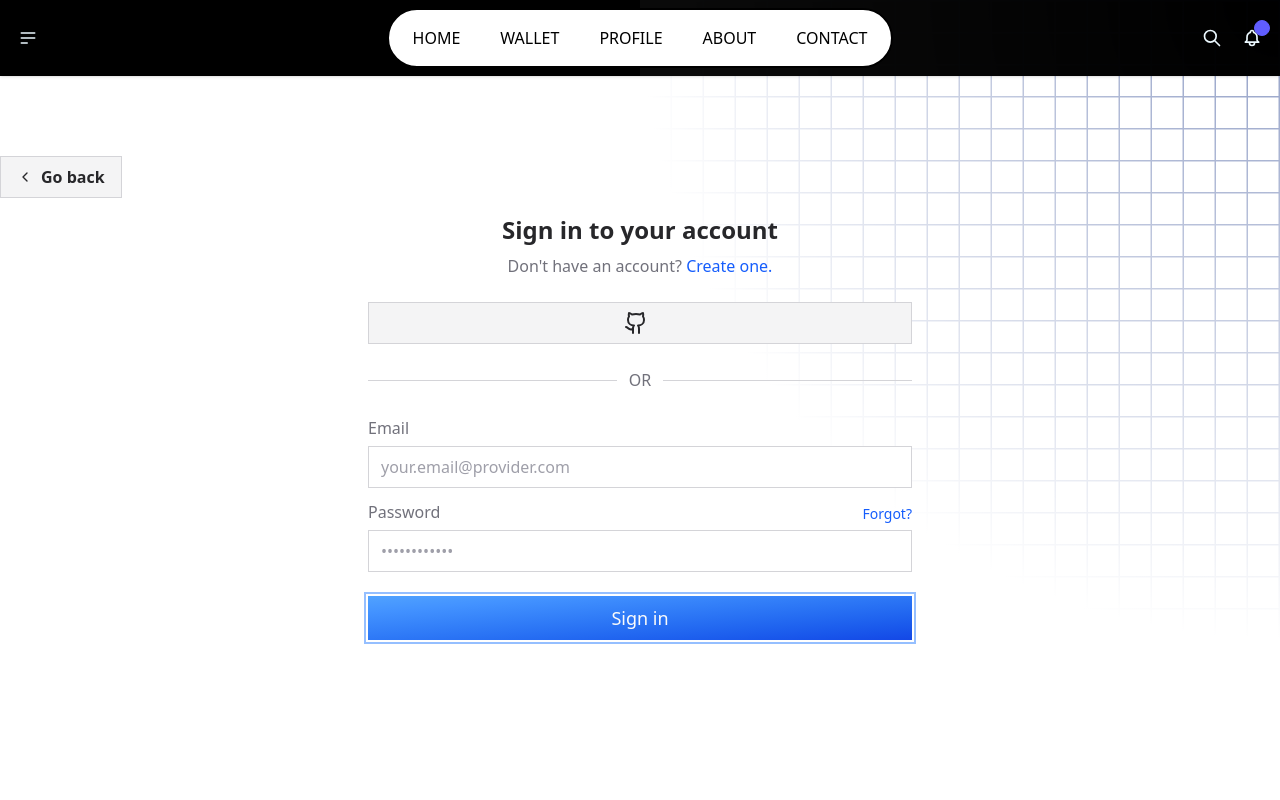
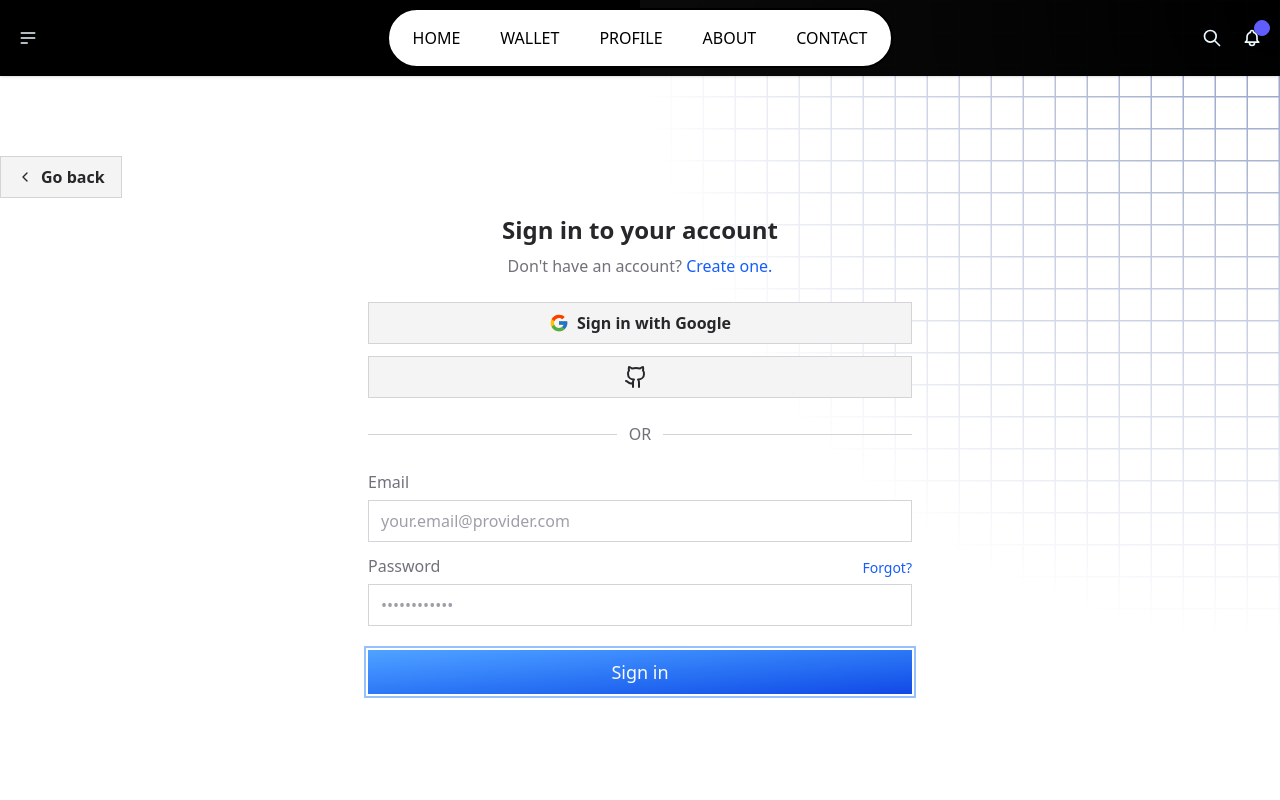
Before and after one commit to do2523/CryptoMarketplace, a React (Vite) app in the folder frontend/: page /signup in a window 1280 px wide. Shown: the top 800 px of the page. Built offline with nearby package versions, Linux system fonts and the light colour scheme.

Commit message:
added frontend google authentication to signup

```diff
--- a/frontend/index.html
+++ b/frontend/index.html
@@ -9,5 +9,6 @@
   <body>
     <div id="root"></div>
     <script type="module" src="/src/main.tsx"></script>
+    <script src="https://accounts.google.com/gsi/client" async defer></script>
   </body>
 </html>
--- /dev/null
+++ b/frontend/src/GoogleSignIn.tsx
@@ -0,0 +1,48 @@
+"use client"
+
+import React from "react"
+import { FcGoogle } from "react-icons/fc"
+
+declare global {
+  interface Window {
+    google?: any
+  }
+}
+
+const GoogleSignInButton: React.FC = () => {
+  const handleGoogleSignIn = () => {
+    if (!window.google) return
+
+    const client = window.google.accounts.oauth2.initCodeClient({
+      client_id: "199971448602-90h35qulgb3o83tb1flvkh9sp9nsnc1j.apps.googleusercontent.com",
+      scope: "openid profile email",
+      redirect_uri: window.location.origin + "/profile", // or backend's endpoint (recommended, but front end redirect for now)
+      state: "your-custom-state-if-needed",
+      ux_mode: "redirect", // or "popup" if you want a new tab instead of dropdown, "redirect" for tab redirect
+      callback: (response: any) => {
+        // This won't run if using "redirect" mode
+        console.log("Callback response (popup mode):", response)
+      },
+    })
+
+    client.requestCode() // opens a new tab or redirects, based on ux_mode
+  }
+
+  return (
+    <button
+      onClick={handleGoogleSignIn}
+      className={`relative z-0 flex items-center justify-center gap-2 overflow-hidden rounded-md
+      border border-zinc-300 dark:border-zinc-700 bg-zinc-100 dark:bg-zinc-800
+      px-4 py-2 font-semibold text-zinc-800 dark:text-zinc-200 transition-all duration-500
+      before:absolute before:inset-0 before:-z-10 before:translate-x-[150%] before:translate-y-[150%] before:scale-[2.5]
+      before:rounded-[100%] before:bg-zinc-800 dark:before:bg-zinc-200 before:transition-transform before:duration-1000 before:content-[""]
+      hover:scale-105 hover:text-zinc-100 dark:hover:text-zinc-900 hover:before:translate-x-[0%] hover:before:translate-y-[0%] active:scale-95
+      col-span-2`}
+    >
+      <FcGoogle size={20} />
+      <span>Sign in with Google</span>
+    </button>
+  )
+}
+
+export default GoogleSignInButton
--- a/frontend/src/components/ui/auth-form.tsx
+++ b/frontend/src/components/ui/auth-form.tsx
@@ -5,6 +5,7 @@ import { ChevronLeft, Github, Twitter } from "lucide-react"
 import { motion } from "framer-motion"
 import { useTheme } from "next-themes"
 import { useNavigate } from "react-router-dom"
+import GoogleSignIn from "@/GoogleSignIn"
 
 const AuthForm: React.FC = () => {
   return (
@@ -106,6 +107,7 @@ const SocialButtons: React.FC = () => (
   <div className="mb-6 space-y-3">
     <div className="grid grid-cols-2 gap-3">
       {/* <SocialButton icon={<Twitter size={20} />} /> */}
+      <GoogleSignIn />
       <SocialButton fullWidth icon={<Github />} />
       {/* <SocialButton fullWidth>Sign in with SSO</SocialButton> */}
     </div>
--- a/package.json
+++ b/package.json
@@ -26,6 +26,7 @@
     "concurrently": "^9.1.2",
     "dotenv": "^16.4.7",
     "next-themes": "^0.4.6",
+    "react-icons": "^5.5.0",
     "react-router-dom": "^7.4.0"
   },
   "devDependencies": {
```
Also changed, not shown: 1 other file (tests, documents, lock files or other folders).
